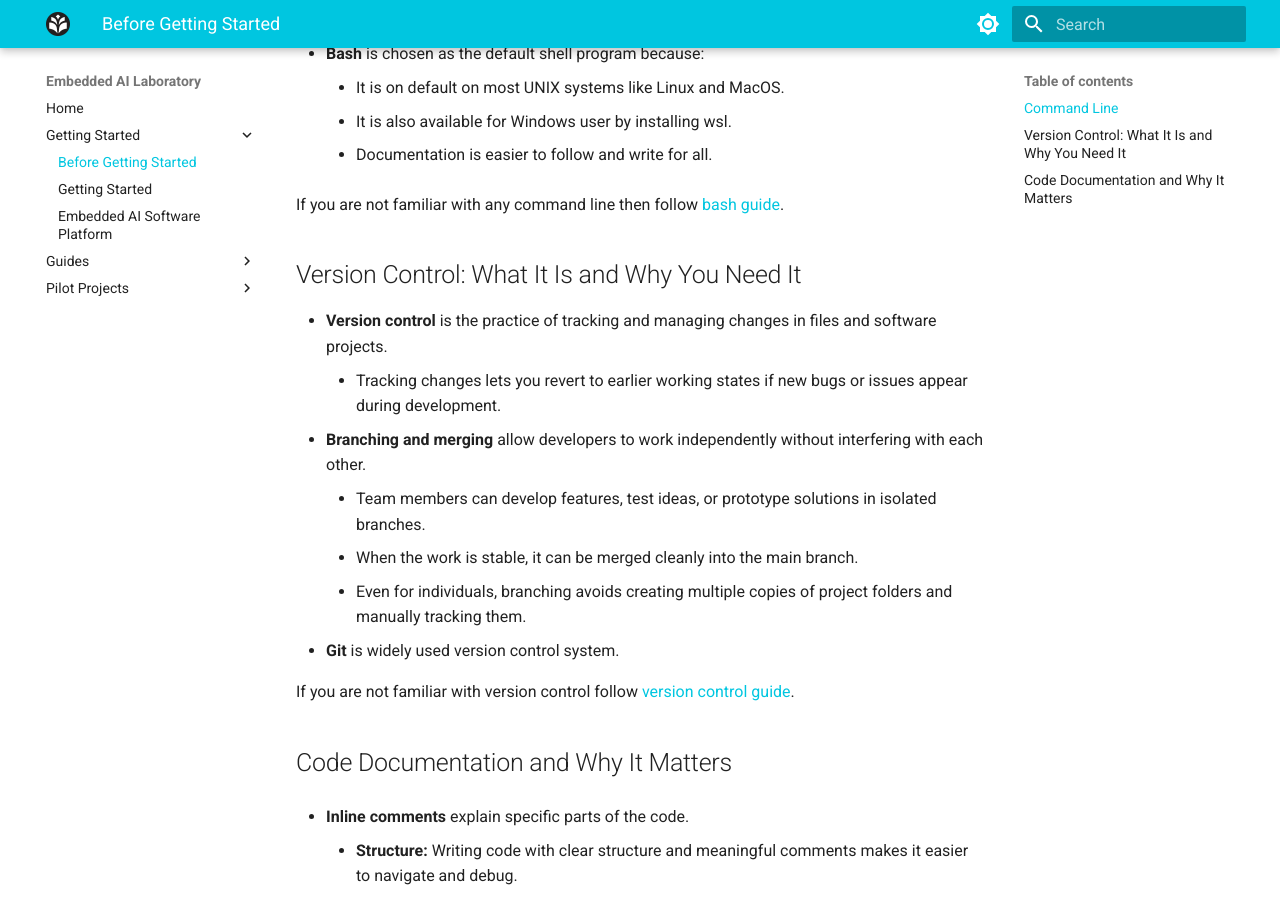
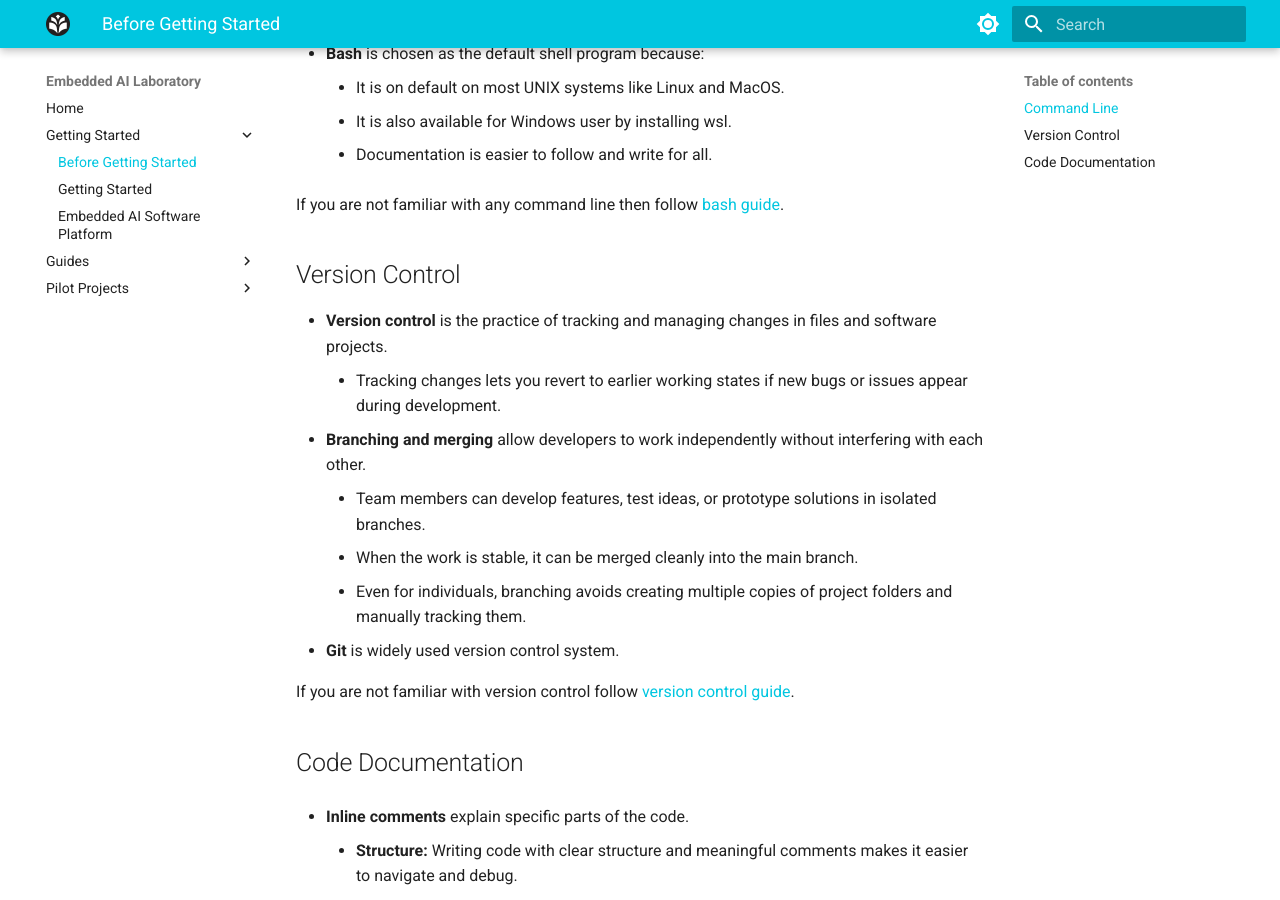
Before and after one commit to aaheikki/embedded_ai_lab, an MkDocs documentation site: the page built from docs/before_getting_started.md, in a window 1280 px wide and 900 px high, scrolled down 282 px. Built offline with MkDocs 1.6.1 and Material for MkDocs 9.7.7, drawn with Linux system fonts in a browser that asks for light colours.

Commit message:
simplified bullet point section names

```diff
--- a/docs/before_getting_started.md
+++ b/docs/before_getting_started.md
@@ -9,7 +9,7 @@
 
 If you are not familiar with any command line then follow [bash guide](bash_guide.md).
 
-## Version Control: What It Is and Why You Need It
+## Version Control
 
 - **Version control** is the practice of tracking and managing changes in files and software projects.
     - Tracking changes lets you revert to earlier working states if new bugs or issues appear during development.
@@ -21,7 +21,7 @@ If you are not familiar with any command line then follow [bash guide](bash_guid
 
 If you are not familiar with version control follow [version control guide](version_control_guide.md).
 
-## Code Documentation and Why It Matters
+## Code Documentation
 
 - **Inline comments** explain specific parts of the code.
     - **Structure:** Writing code with clear structure and meaningful comments makes it easier to navigate and debug.
```
